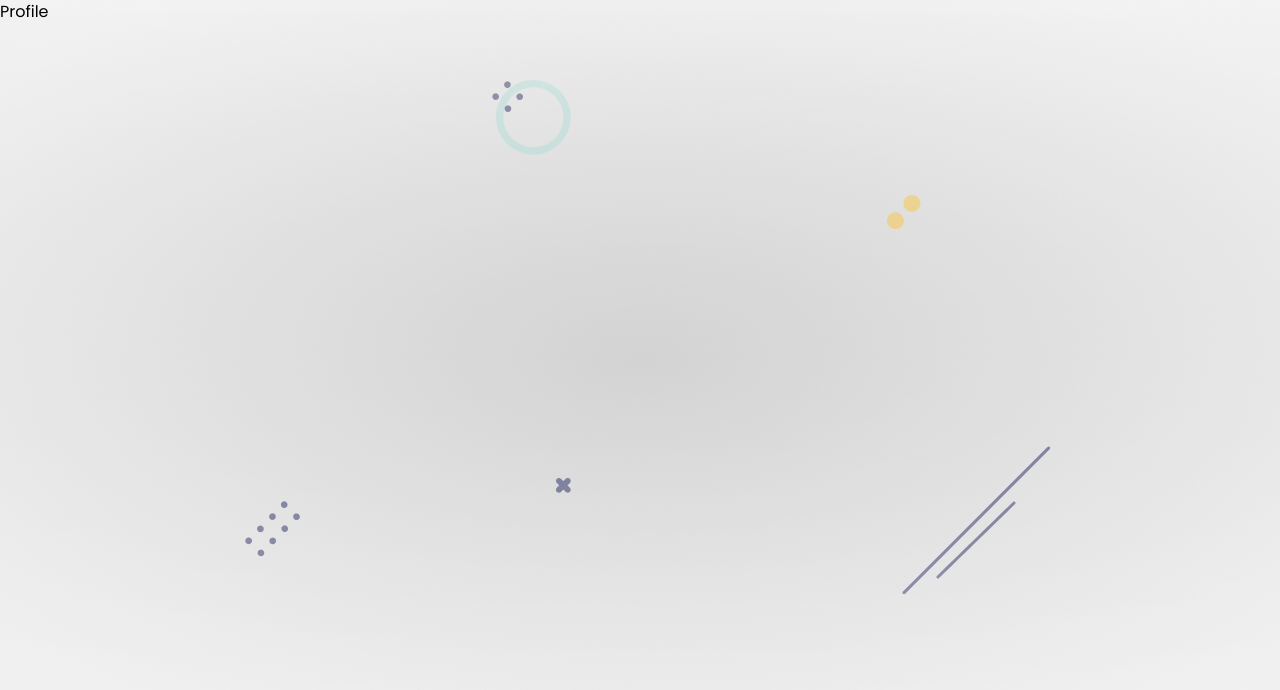
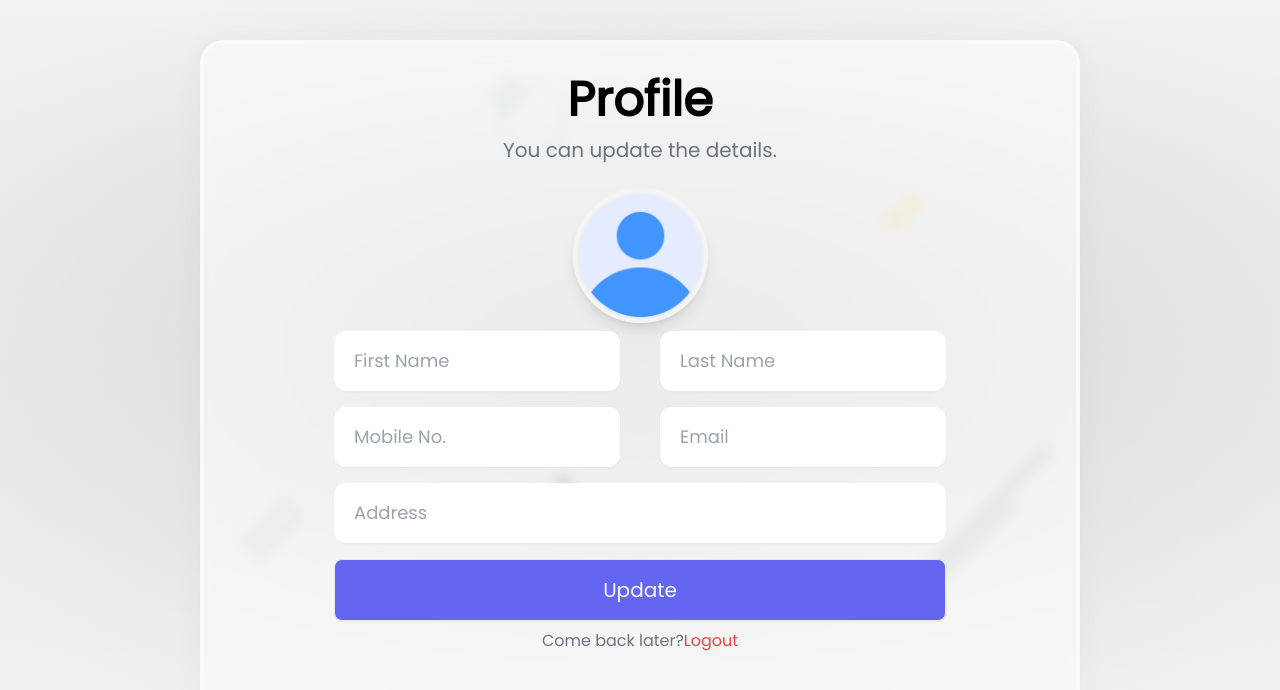
Before and after one commit to Spyabhishek/LoginApp, a React (Create React App) app in the folder client/: page /profile in a window 1280 px wide. Shown: the top 690 px of the page. Built offline with nearby package versions, Linux system fonts and the light colour scheme.

Commit message:
completed the profile UI

```diff
--- a/client/src/components/Profile.js
+++ b/client/src/components/Profile.js
@@ -1,7 +1,92 @@
-import React from 'react'
+
+import React, { useState } from 'react';
+import { Link, } from 'react-router-dom';
+import avatar from '../assests/profile.png';
+import { Toaster } from 'react-hot-toast';
+import { useFormik } from 'formik';
+import { profileValidation } from '../helper/validate';
+import convertToBase64 from '../helper/convert';
+
+import styles from '../styles/Username.module.css';
+import extend from '../styles/Profile.module.css';
 
 export default function Profile() {
+
+  // const navigate = useNavigate()
+  const [file, setFile] = useState()
+
+  const formik = useFormik({
+    initialValues: {
+      firstname: '',
+      lastname: '',
+      email: '',
+      mobile: '',
+      address: ''
+    },
+
+    validate: profileValidation,
+    validateOnBlur: false,
+    validateOnChange: false,
+    onSubmit: async values => {
+      values = await Object.assign(values, { profile: file || '' })
+    }
+  })
+
+  /** formik doensn't support file upload so we need to create this handler */
+  const onUpload = async e => {
+    const base64 = await convertToBase64(e.target.files[0]);
+    setFile(base64);
+  }
+
   return (
-    <div>Profile</div>
+    <div className='container mx-auto'>
+
+      <Toaster position='top-center' reverseOrder={false}></Toaster>
+
+      <div className='flex justify-center items-center h-screen'>
+        <div className={`${styles.glass} ${extend.glass}`} style={{ width: '45%', paddingTop: '2em' }} >
+
+          <div className='title flex flex-col items-center'>
+            <h4 className='text-5xl font-bold'>Profile</h4>
+            <span className='py-3 text-xl w-2/3 text-center text-gray-500'>
+              You can update the details.
+            </span>
+          </div>
+
+          <form className='py-1' onSubmit={formik.handleSubmit}>
+            <div className='profile flex justify-center py-2'>
+              <label htmlFor='profile'>
+                <img src={file || avatar} className={`${styles.profile_img} ${extend.profile_img}`} alt="avatar" />
+              </label>
+              <input onChange={onUpload} type="file" id="profile" name="profile" />
+
+            </div>
+
+            <div className='textbox flex flex-col items-center gap-4'>
+              <div className="name flex w-3/4 gap-10">
+                <input {...formik.getFieldProps('firstName')} className={`${styles.textbox} ${extend.textbox}`} type='text' placeholder='First Name' />
+                <input {...formik.getFieldProps('lastName')} className={`${styles.textbox} ${extend.textbox}`} type='text' placeholder='Last Name' />
+              </div>
+
+              <div className="name flex w-3/4 gap-10">
+                <input {...formik.getFieldProps('mobile')} className={`${styles.textbox} ${extend.textbox}`} type='text' placeholder='Mobile No.' />
+                < input {...formik.getFieldProps('email')} className={`${styles.textbox} ${extend.textbox}`} type='text' placeholder='Email' />
+              </div>
+
+
+                <input {...formik.getFieldProps('address')} className={`${styles.textbox} ${extend.textbox}`} type='text' placeholder='Address' />
+                <button className={styles.btn} type='submit'>Update</button>
+
+            </div>
+
+            <div className="text-center py-2">
+              <span className='text-gray-500'>Come back later?<Link className='text-red-500' to='/'>Logout</Link></span>
+            </div>
+
+          </form>
+
+        </div>
+      </div>
+    </div>
   )
 }
--- a/client/src/helper/validate.js
+++ b/client/src/helper/validate.js
@@ -34,6 +34,11 @@
     return errors;
 }
 
+/** validate profile page */
+export async function profileValidation(values){
+    const errors = emailVerify({}, values);
+    return errors;
+}
 
 /** ************************************************************  */
 
--- /dev/null
+++ b/client/src/styles/Profile.module.css
@@ -0,0 +1,11 @@
+/* .glass{
+    @apply h-5/6 w-5/6;
+}
+
+.profile_img{
+    @apply w-40 cursor-pointer;
+}
+
+.textbox{
+    @apply w-3/4;
+} */
```
